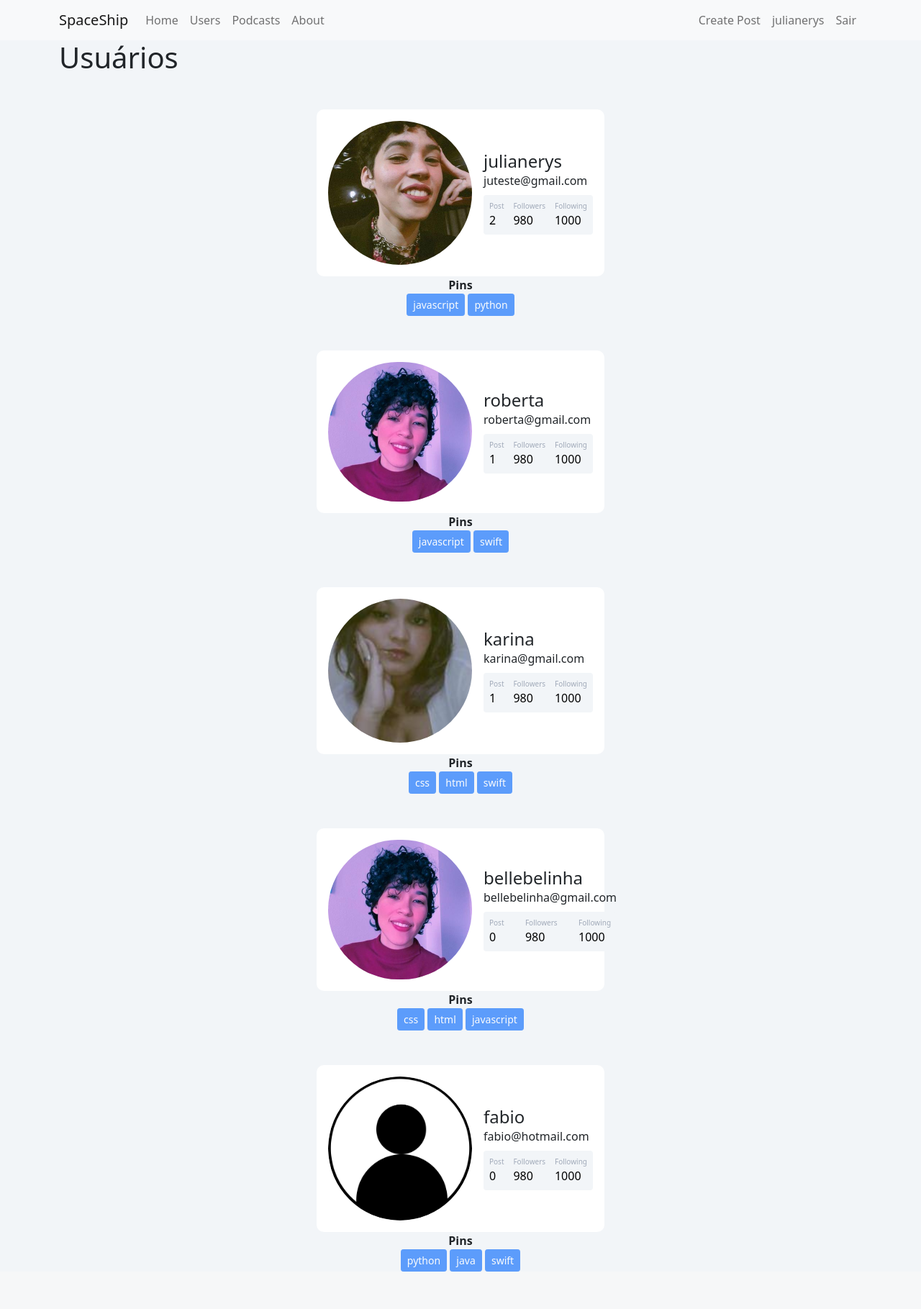
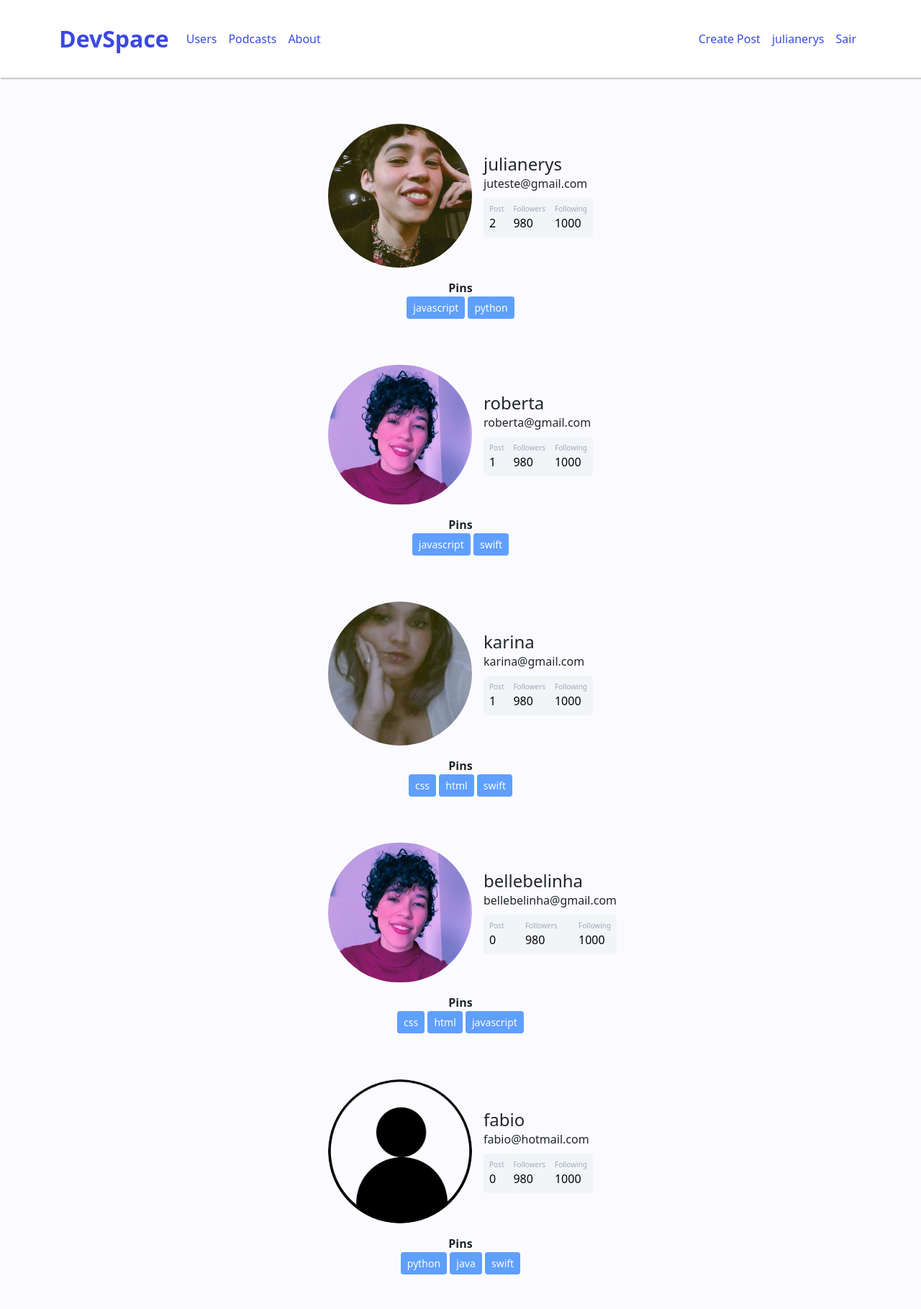
Before and after one commit to jul1anaportela/DevSpace, a Flask app: page /usuarios in a window 1280 px wide. Shown: the whole page at 72% size. Before the commit the page ends 1767 px from the top, so only its background shows below. Run offline with Flask 3, Linux system fonts and the light colour scheme; a user stored in the database is signed in; data comes from the database, SQL or seed files in the repository; both versions use the stored data as it was after the commit; some libraries are stand-ins or nearby versions.

Commit message:
:sparkles: algumas modificações no visual :sparkles:

```diff
--- a/comuna/static/main.css
+++ b/comuna/static/main.css
@@ -3,7 +3,7 @@ html{
 }
 
 body{
-  background-color: #f2f5f8;
+  background-color: #fbfbff;
 }
 
 .card{
@@ -11,7 +11,7 @@ body{
   border: none;
   border-radius: 10px;
 
-  background-color: #fff;
+  background-color: #fbfbff;
 }
 
 
@@ -45,7 +45,7 @@ body{
 }
 
 .meupost{
-  background: #f2f5f8;
+  background: #fbfbff;
 }
 
 .titulo{
--- /dev/null
+++ b/comuna/static/navbar.css
@@ -0,0 +1,20 @@
+.navbar-expand-lg{
+    background-color: white !important;
+    padding-top: 25px;
+    padding-bottom: 25px;
+    box-shadow: 1px 2px 1px 0px rgba(0, 0, 0, 0.2);
+}
+
+.navbar-brand{
+    font-weight: bolder;
+    font-size: 2rem;
+    color: #3b49df !important;
+}
+
+.nav-link{
+    color: #3b49df !important;
+}
+
+.nav-link:hover{
+    text-decoration: underline !important;
+}
--- a/comuna/templates/base.html
+++ b/comuna/templates/base.html
@@ -2,13 +2,15 @@
 <html lang="pt-br">
 <head>
     <meta charset="UTF-8">
-    <title>SpaceShip</title>
+    <title>DevSpace</title>
 
     <link href="https://cdn.jsdelivr.net/npm/bootstrap@5.0.0-beta1/dist/css/bootstrap.min.css" rel="stylesheet" integrity="sha384-giJF6kkoqNQ00vy+HMDP7azOuL0xtbfIcaT9wjKHr8RbDVddVHyTfAAsrekwKmP1" crossorigin="anonymous">
     <link rel="stylesheet" type="text/css" href="{{url_for('static', filename='main.css')}}">
+    <link rel="stylesheet" href="{{url_for('static', filename='navbar.css')}}">
     <link rel="preconnect" href="https://fonts.googleapis.com">
     <link rel="preconnect" href="https://fonts.gstatic.com" crossorigin>
     <link href="https://fonts.googleapis.com/css2?family=Ubuntu:wght@400;500;700&display=swap" rel="stylesheet">
+    <script src="https://kit.fontawesome.com/5f96da79a1.js" crossorigin="anonymous"></script>
 
     {% block head %}
     {% endblock %}
--- a/comuna/templates/criarpost.html
+++ b/comuna/templates/criarpost.html
@@ -3,9 +3,8 @@
 {% block body %}
 
 
-    <div class="container ">
-        <h1>Criar Post</h1>
-        <hr>
+    <div class="container mt-5">
+
         <div class="row">
 
                 <form method=POST action="" class="border p-5 rounded-3">
--- a/comuna/templates/navbar.html
+++ b/comuna/templates/navbar.html
@@ -1,11 +1,8 @@
 <nav class="navbar navbar-expand-lg navbar-light bg-light">
   <div class="container-fluid container">
-    <a class="navbar-brand" href="{{ url_for('home') }}">SpaceShip</a>
+    <a class="navbar-brand" href="{{ url_for('home') }}">DevSpace</a>
     <div class="collapse navbar-collapse" id="navbarSupportedContent">
       <ul class="navbar-nav me-auto mb-2 mb-lg-0">
-        <li class="nav-item">
-          <a class="nav-link" aria-current="page" href="{{ url_for('home') }}">Home</a>
-        </li>
         <li class="nav-item">
           <a class="nav-link" href="{{ url_for('usuarios') }}">Users</a>
         </li>
--- a/comuna/templates/contato.html
+++ b/comuna/templates/podcasts.html
@@ -1,7 +1,7 @@
 {% extends 'base.html' %}
 
 {% block body %}
-    <div class="container">
+    <div class="container mt-5">
         <h1>Podcasts</h1>
     </div>
 {% endblock %}
--- a/comuna/templates/usuarios.html
+++ b/comuna/templates/usuarios.html
@@ -3,8 +3,8 @@
 
 {% block body %}
 
-        <div class="container">
-            <h1>Usuários</h1>
+        <div class="container mt-5 mb-5">
+
             {% for usuario in lista_usuarios %}
 
                 <div class="container mt-5 d-flex justify-content-center">
```
Also changed, not shown: instance/comunidade.db.
